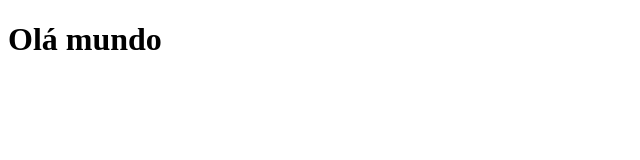
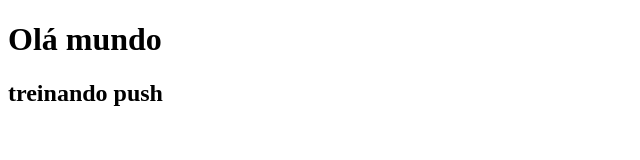
Before and after one commit to fuzyex/new-repo, a plain HTML site: page index.html in a window 1280 px wide. Shown: the whole page, without its empty margins (0-640 px from the left). Drawn offline with Linux system fonts and the light colour scheme.

Commit message:
adicionando h2

```diff
--- a/index.html
+++ b/index.html
@@ -7,5 +7,6 @@
 </head>
 <body>
    <h1 class="h1"> Olá mundo </h1>
+   <h2 class="h2">treinando push</h2>
 </body>
 </html>
```
